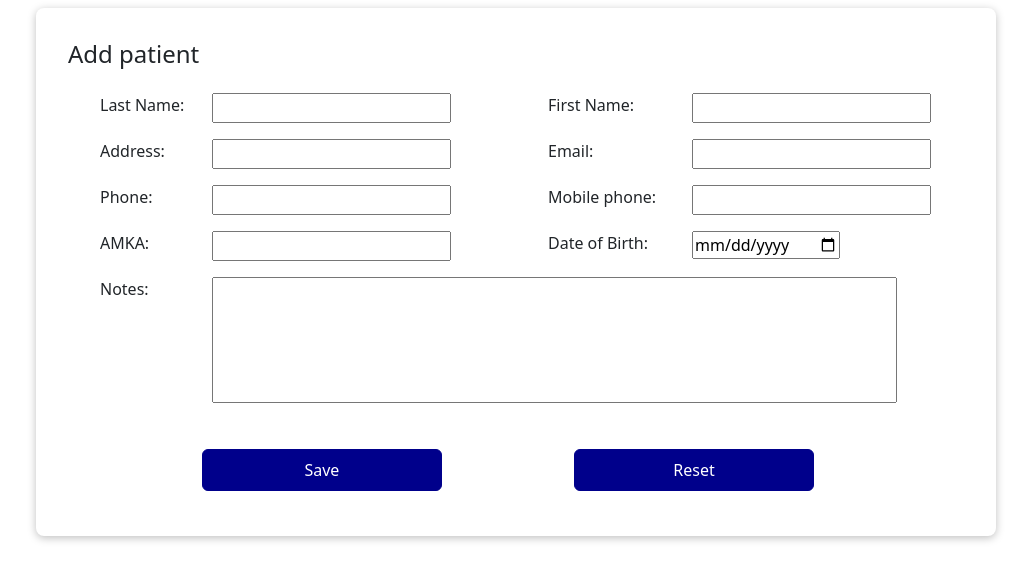
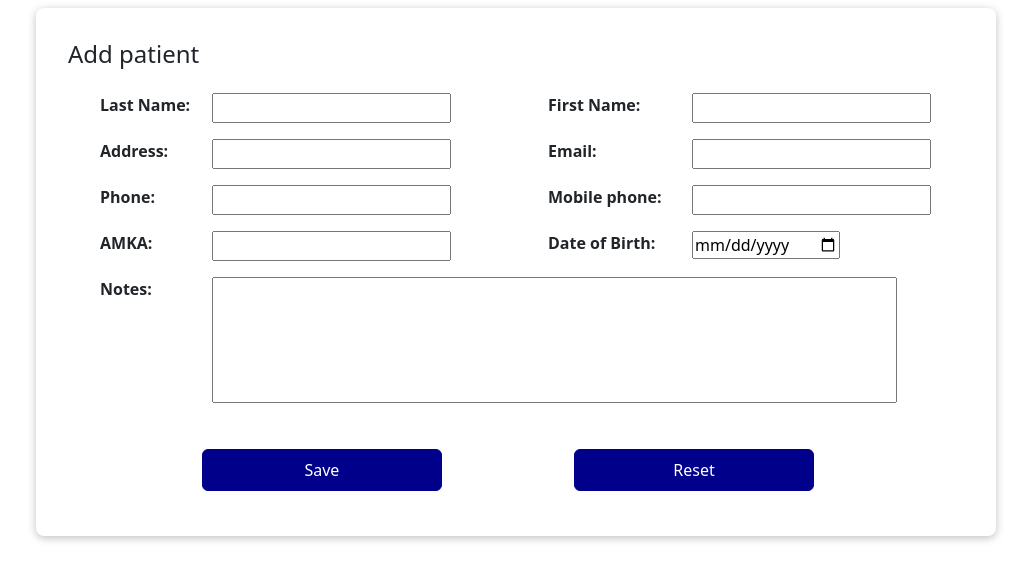
Before and after one commit to ioannis-toumpoglou/dental_app, a Django app: page /add-patient/ in a window 1280 px wide. Shown: the part 160-736 px from the top of the page, without its empty margins (124-1155 px from the left). Run offline with Django 4.2, Linux system fonts and the light colour scheme; some libraries are stand-ins or nearby versions.

Commit message:
Change grid labels to bold

```diff
--- a/dental_app/patient_management/static/patient_management/styles.css
+++ b/dental_app/patient_management/static/patient_management/styles.css
@@ -306,3 +306,7 @@ a:active {
 #navbarSupportedContent {
     margin-top: 5rem;
 }
+
+.grid-item label {
+    font-weight: bold;
+}
```
